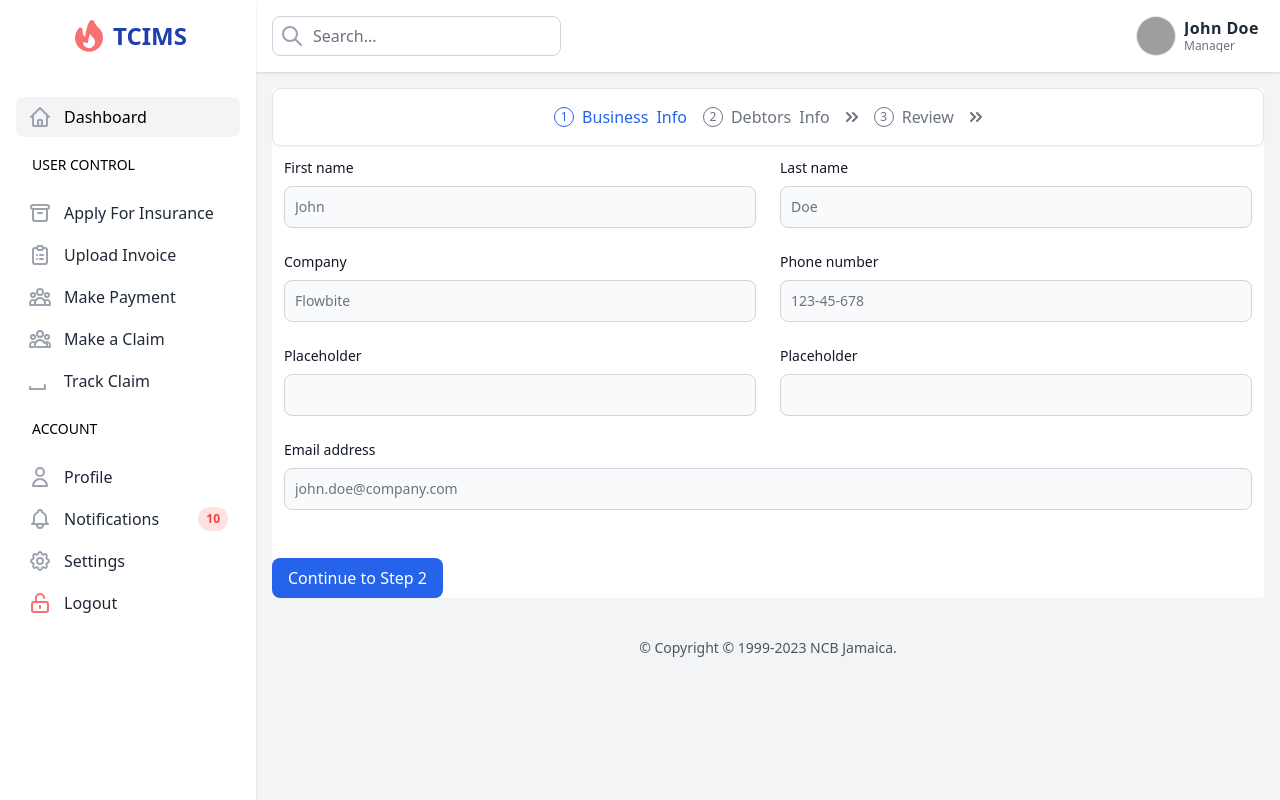
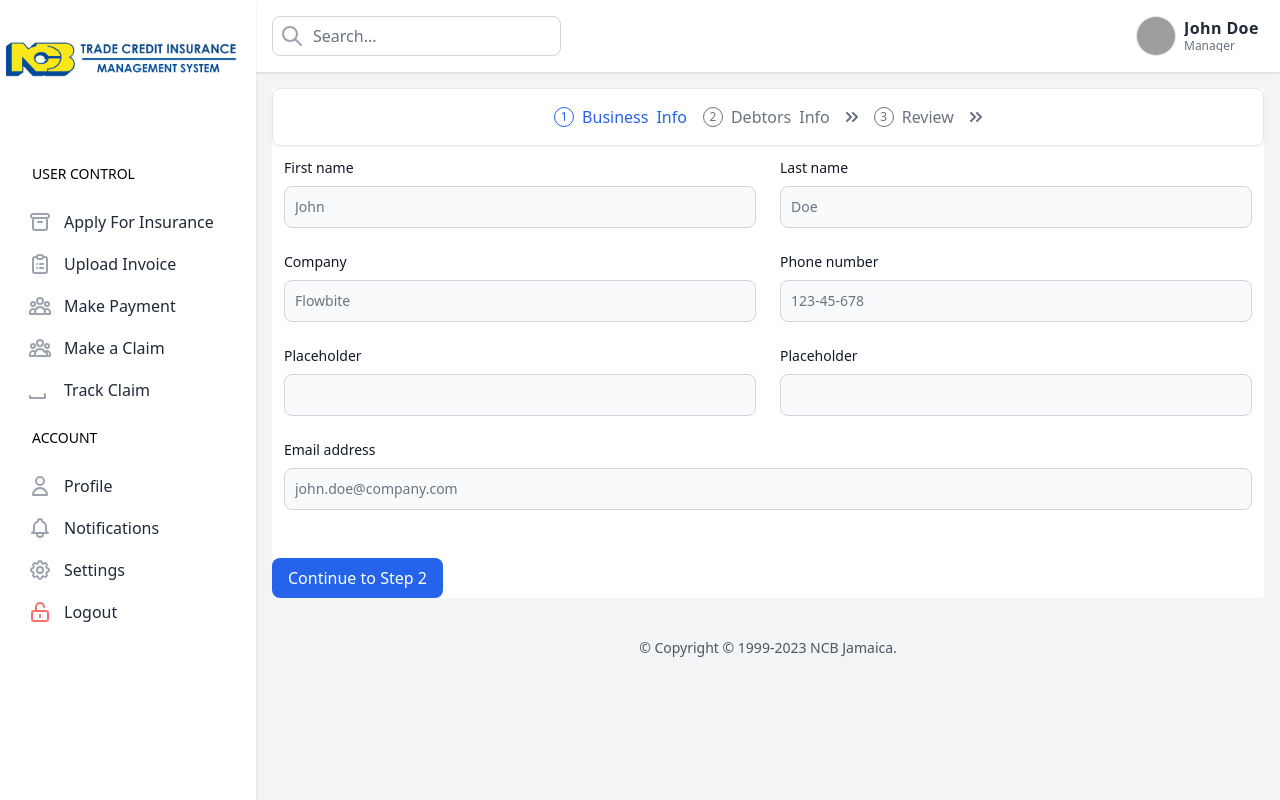
Before and after one commit to garbake/NCB-Innovation-Solution, a SvelteKit app: page /portal/apply in a window 1280 px wide. Built offline with nearby package versions, Linux system fonts and the light colour scheme; grey boxes are pictures that could not be loaded.

Commit message:
Added new routes

```diff
--- a/src/routes/(dashboard)/+layout.svelte
+++ b/src/routes/(dashboard)/+layout.svelte
@@ -1,4 +1,6 @@
 <script>
+    import logo from '$lib/images/Ncb_Logo_Final.png';
+
     let sidebarOpen = false;
 
     function toggleSidebar() {
@@ -11,54 +13,16 @@
     <aside
         class="sidebar w-64 md:shadow transform -translate-x-full md:translate-x-0 transition-transform duration-150 ease-in bg-white"
     >
-        <div class="sidebar-header flex items-center justify-center py-4">
+        <div class="sidebar-header  bold flex items-center justify-center py-4">
             <div class="inline-flex">
-                <a href="#" class="inline-flex flex-row items-center">
-                    <svg
-                        class="w-10 h-10 text-red-400"
-                        fill="currentColor"
-                        viewBox="0 0 20 20"
-                    >
-                        <path
-                            fill-rule="evenodd"
-                            d="M11.757 2.034a1 1 0 01.638.519c.483.967.844 1.554 1.207 2.03.368.482.756.876 1.348 1.467A6.985 6.985 0 0117 11a7.002 7.002 0 01-14 0c0-1.79.684-3.583 2.05-4.95a1 1 0 011.707.707c0 1.12.07 1.973.398 2.654.18.374.461.74.945 1.067.116-1.061.328-2.354.614-3.58.225-.966.505-1.93.839-2.734.167-.403.356-.785.57-1.116.208-.322.476-.649.822-.88a1 1 0 01.812-.134zm.364 13.087A2.998 2.998 0 017 13s.879.5 2.5.5c0-1 .5-4 1.25-4.5.5 1 .786 1.293 1.371 1.879.586.585.879 1.353.879 2.121s-.293 1.536-.879 2.121z"
-                            clip-rule="evenodd"
-                        />
-                    </svg>
-                    <span
-                        class="leading-10 text-blue-800 text-2xl font-bold ml-1 uppercase"
-                        >TCIMS</span
-                    >
+                <a href="/portal" class="inline-flex flex-row items-center">
+                    <img src={logo}/>
                 </a>
             </div>
         </div>
         <div class="sidebar-content px-4 py-6">
             <ul class="flex flex-col w-full">
-                <li class="my-px">
-                    <a
-                        href="#"
-                        class="flex flex-row items-center h-10 px-3 rounded-lg text-black bg-gray-100"
-                    >
-                        <span
-                            class="flex items-center justify-center text-lg text-gray-400"
-                        >
-                            <svg
-                                fill="none"
-                                stroke-linecap="round"
-                                stroke-linejoin="round"
-                                stroke-width="2"
-                                viewBox="0 0 24 24"
-                                stroke="currentColor"
-                                class="h-6 w-6"
-                            >
-                                <path
-                                    d="M3 12l2-2m0 0l7-7 7 7M5 10v10a1 1 0 001 1h3m10-11l2 2m-2-2v10a1 1 0 01-1 1h-3m-6 0a1 1 0 001-1v-4a1 1 0 011-1h2a1 1 0 011 1v4a1 1 0 001 1m-6 0h6"
-                                />
-                            </svg>
-                        </span>
-                        <span class="ml-3">Dashboard</span>
-                    </a>
-                </li>
+
                 <li class="my-px">
                     <span
                         class="flex font-medium text-sm text-black px-4 my-4 uppercase"
@@ -120,7 +84,7 @@
 
                 <li class="my-px">
                     <a
-                        href="#"
+                        href="/portal/make_payment"
                         class="flex flex-row items-center h-10 px-3 rounded-lg text-black-300 hover:bg-blue-800 hover:text-white"
                     >
                         <span
@@ -147,7 +111,7 @@
 
                 <li class="my-px">
                     <a
-                        href="#"
+                        href="/portal/make_claim"
                         class="flex flex-row items-center h-10 px-3 rounded-lg text-black-300 hover:bg-blue-800 hover:text-white"
                     >
                         <span
@@ -173,7 +137,7 @@
 
                 <li class="my-px">
                     <a
-                        href="#"
+                        href="/portal/track_claim"
                         class="flex flex-row items-center h-10 px-3 rounded-lg text-black-300 hover:bg-blue-800 hover:text-white"
                     >
                         <span
@@ -254,10 +218,6 @@
                             </svg>
                         </span>
                         <span class="ml-3">Notifications</span>
-                        <span
-                            class="flex items-center justify-center text-xs text-red-500 font-semibold bg-red-100 h-6 px-2 rounded-full ml-auto"
-                            >10</span
-                        >
                     </a>
                 </li>
 
--- /dev/null
+++ b/src/routes/(dashboard)/portal/make_payment/+page.svelte
@@ -0,0 +1,26 @@
+
+
+<form>
+
+
+
+
+    <div class="flex flex-wrap">
+
+        <div class="w-full  px-4 py-4">
+          <button
+            type="submit"
+            class="pl-40 pr-40 block w-full rounded-lg bg-blue-800 hover:bg-blue-700 transition px-5 py-3 text-sm font-medium text-white"
+          >
+            Make Payment via Existing Ncb Ammount
+          </button>
+
+          <p class="pt-3 text-center text-sm text-gray-500">
+            No account?
+            <a class="  text-blue-800 hover:underline " href="/signup">Signup</a>
+          </p>
+        </div>
+
+      </div>
+
+</form>
```
Also changed, not shown: src/lib/images/Ncb_Logo_Final.png (renamed from src/lib/images/Ncb Logo Final.png), src/routes/(dashboard)/portal/make_claim/+page.svelte (added), src/routes/(dashboard)/portal/track_claim/+page.svelte (added).
